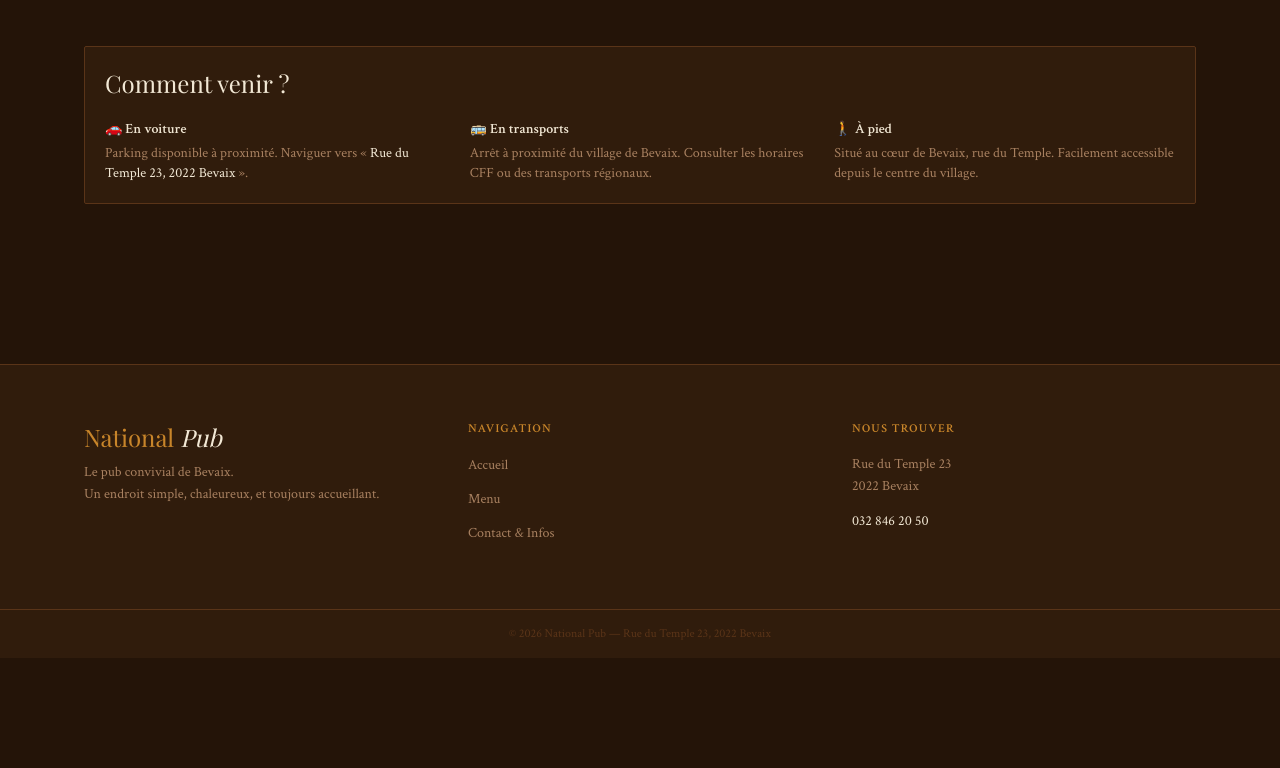
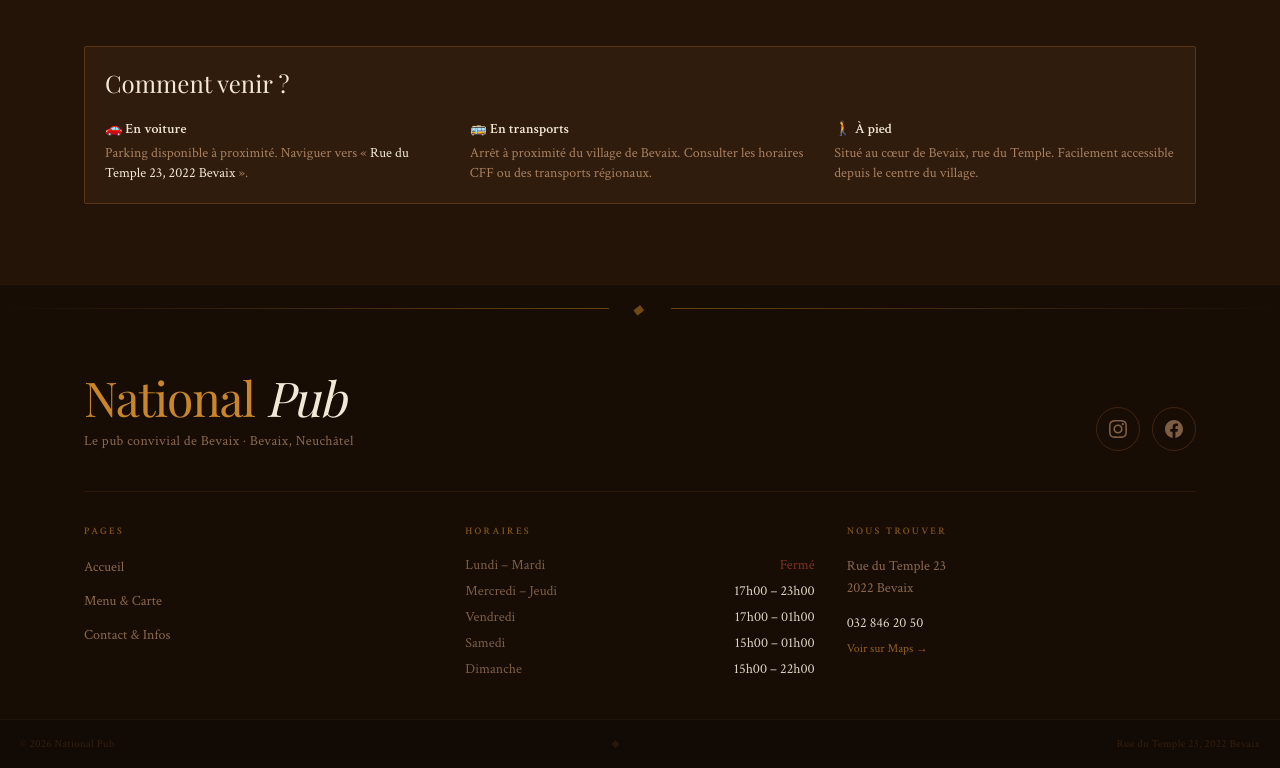
Before and after one commit to Blankaaa91/national-pub, a Next.js app: page /contact in a window 1280 px wide. Shown: the part 1376-2144 px from the top of the page. Before the commit the page ends 2034 px from the top, so only its background shows below. Built offline with nearby package versions, Linux system fonts and the light colour scheme.

Commit message:
init projet

```diff
--- a/app/page.tsx
+++ b/app/page.tsx
@@ -64,27 +64,25 @@ export default function HomePage() {
             style={{ animationDelay: "0.4s" }}
           >
             <Link href="/menu" className="btn-primary">
-              🍺 Voir le menu
+              Voir le menu
+              <svg viewBox="0 0 24 24" fill="none" stroke="currentColor" strokeWidth="2" strokeLinecap="round" strokeLinejoin="round" className="w-4 h-4" aria-hidden="true"><path d="M5 12h14M12 5l7 7-7 7"/></svg>
             </Link>
             <Link href="/contact" className="btn-ghost">
-              📍 Nous trouver
+              Nous trouver
+              <svg viewBox="0 0 24 24" fill="none" stroke="currentColor" strokeWidth="2" strokeLinecap="round" strokeLinejoin="round" className="w-4 h-4" aria-hidden="true"><path d="M21 10c0 7-9 13-9 13s-9-6-9-13a9 9 0 0118 0z"/><circle cx="12" cy="10" r="3"/></svg>
             </Link>
           </div>
 
           {/* Quick info chips */}
           <div className="mt-14 flex flex-wrap gap-3" style={{ animationDelay: "0.55s" }}>
-            {[
-              { icon: "📍", text: PUB.address.full },
-              { icon: "📞", text: PUB.phone },
-            ].map((chip) => (
-              <div
-                key={chip.text}
-                className="flex items-center gap-2 text-pub-muted text-sm bg-pub-surface/60 backdrop-blur-sm border border-pub-border/60 rounded-full px-4 py-2"
-              >
-                <span aria-hidden="true">{chip.icon}</span>
-                {chip.text}
-              </div>
-            ))}
+            <div className="flex items-center gap-2 text-pub-muted text-sm bg-pub-surface/60 backdrop-blur-sm border border-pub-border/60 rounded-full px-4 py-2">
+              <svg viewBox="0 0 24 24" fill="none" stroke="currentColor" strokeWidth="1.5" strokeLinecap="round" strokeLinejoin="round" className="w-3.5 h-3.5 text-pub-accent/70 flex-shrink-0" aria-hidden="true"><path d="M21 10c0 7-9 13-9 13s-9-6-9-13a9 9 0 0118 0z"/><circle cx="12" cy="10" r="3"/></svg>
+              {PUB.address.full}
+            </div>
+            <a href={PUB.phoneHref} className="flex items-center gap-2 text-pub-muted text-sm bg-pub-surface/60 backdrop-blur-sm border border-pub-border/60 rounded-full px-4 py-2 hover:border-pub-accent/40 hover:text-pub-cream transition-colors duration-200">
+              <svg viewBox="0 0 24 24" fill="none" stroke="currentColor" strokeWidth="1.5" strokeLinecap="round" strokeLinejoin="round" className="w-3.5 h-3.5 text-pub-accent/70 flex-shrink-0" aria-hidden="true"><path d="M22 16.92v3a2 2 0 01-2.18 2 19.79 19.79 0 01-8.63-3.07A19.5 19.5 0 013.93 9.93a19.79 19.79 0 01-3.07-8.67A2 2 0 012.84 1h3a2 2 0 012 1.72 12.84 12.84 0 00.7 2.81 2 2 0 01-.45 2.11L7.09 8.62a16 16 0 006.29 6.29l.97-.97a2 2 0 012.11-.45 12.84 12.84 0 002.81.7A2 2 0 0122 16.92z"/></svg>
+              {PUB.phone}
+            </a>
           </div>
         </div>
       </section>
@@ -230,7 +228,8 @@ export default function HomePage() {
 
         <ScrollReveal delay={200} className="text-center mt-12">
           <Link href="/menu" className="btn-primary">
-            🍺 Voir toute la carte
+            Voir toute la carte
+            <svg viewBox="0 0 24 24" fill="none" stroke="currentColor" strokeWidth="2" strokeLinecap="round" strokeLinejoin="round" className="w-4 h-4" aria-hidden="true"><path d="M5 12h14M12 5l7 7-7 7"/></svg>
           </Link>
         </ScrollReveal>
       </section>
@@ -251,7 +250,7 @@ export default function HomePage() {
             {/* Address */}
             <ScrollReveal delay={0}>
               <div className="pub-card h-full">
-                <span className="text-2xl mb-4 block" aria-hidden="true">📍</span>
+                <svg viewBox="0 0 24 24" fill="none" stroke="currentColor" strokeWidth="1.5" strokeLinecap="round" strokeLinejoin="round" className="w-6 h-6 text-pub-accent mb-4" aria-hidden="true"><path d="M21 10c0 7-9 13-9 13s-9-6-9-13a9 9 0 0118 0z"/><circle cx="12" cy="10" r="3"/></svg>
                 <h3 className="font-display text-lg text-pub-cream mb-2">Adresse</h3>
                 <address className="not-italic text-pub-muted leading-relaxed">
                   {PUB.address.street}<br />
@@ -272,7 +271,7 @@ export default function HomePage() {
             {/* Hours */}
             <ScrollReveal delay={80}>
               <div className="pub-card h-full">
-                <span className="text-2xl mb-4 block" aria-hidden="true">🕐</span>
+                <svg viewBox="0 0 24 24" fill="none" stroke="currentColor" strokeWidth="1.5" strokeLinecap="round" strokeLinejoin="round" className="w-6 h-6 text-pub-accent mb-4" aria-hidden="true"><circle cx="12" cy="12" r="10"/><polyline points="12 6 12 12 16 14"/></svg>
                 <h3 className="font-display text-lg text-pub-cream mb-3">
                   Horaires
                   <span className="text-xs text-pub-muted font-body font-normal ml-2 italic">
@@ -295,14 +294,15 @@ export default function HomePage() {
             {/* Contact */}
             <ScrollReveal delay={160}>
               <div className="pub-card h-full flex flex-col">
-                <span className="text-2xl mb-4 block" aria-hidden="true">📞</span>
+                <svg viewBox="0 0 24 24" fill="none" stroke="currentColor" strokeWidth="1.5" strokeLinecap="round" strokeLinejoin="round" className="w-6 h-6 text-pub-accent mb-4" aria-hidden="true"><path d="M22 16.92v3a2 2 0 01-2.18 2 19.79 19.79 0 01-8.63-3.07A19.5 19.5 0 013.93 9.93a19.79 19.79 0 01-3.07-8.67A2 2 0 012.84 1h3a2 2 0 012 1.72 12.84 12.84 0 00.7 2.81 2 2 0 01-.45 2.11L7.09 8.62a16 16 0 006.29 6.29l.97-.97a2 2 0 012.11-.45 12.84 12.84 0 002.81.7A2 2 0 0122 16.92z"/></svg>
                 <h3 className="font-display text-lg text-pub-cream mb-2">Contact</h3>
                 <p className="text-pub-muted text-sm mb-5">
                   Pour réserver un espace ou poser une question, n&apos;hésitez pas à nous appeler.
                 </p>
                 <div className="mt-auto flex flex-col gap-3">
                   <a href={PUB.phoneHref} className="btn-primary justify-center">
-                    📞 {PUB.phone}
+                    <svg viewBox="0 0 24 24" fill="none" stroke="currentColor" strokeWidth="2" strokeLinecap="round" strokeLinejoin="round" className="w-4 h-4 flex-shrink-0" aria-hidden="true"><path d="M22 16.92v3a2 2 0 01-2.18 2 19.79 19.79 0 01-8.63-3.07A19.5 19.5 0 013.93 9.93a19.79 19.79 0 01-3.07-8.67A2 2 0 012.84 1h3a2 2 0 012 1.72 12.84 12.84 0 00.7 2.81 2 2 0 01-.45 2.11L7.09 8.62a16 16 0 006.29 6.29l.97-.97a2 2 0 012.11-.45 12.84 12.84 0 002.81.7A2 2 0 0122 16.92z"/></svg>
+                    {PUB.phone}
                   </a>
                   <Link href="/contact" className="btn-ghost justify-center">
                     Plus d&apos;infos
--- a/components/FloatingMenuButton.tsx
+++ b/components/FloatingMenuButton.tsx
@@ -38,7 +38,7 @@ export function FloatingMenuButton() {
         "
         aria-label="Voir le menu du National Pub"
       >
-        <span aria-hidden="true">🍺</span>
+        <svg viewBox="0 0 24 24" fill="none" stroke="currentColor" strokeWidth="2" strokeLinecap="round" strokeLinejoin="round" className="w-4 h-4 flex-shrink-0" aria-hidden="true"><line x1="8" y1="6" x2="21" y2="6"/><line x1="8" y1="12" x2="21" y2="12"/><line x1="8" y1="18" x2="21" y2="18"/><line x1="3" y1="6" x2="3.01" y2="6"/><line x1="3" y1="12" x2="3.01" y2="12"/><line x1="3" y1="18" x2="3.01" y2="18"/></svg>
         Voir le menu
       </Link>
     </div>
--- a/components/Footer.tsx
+++ b/components/Footer.tsx
@@ -1,37 +1,88 @@
 import Link from "next/link";
 import { PUB } from "@/constants/pub";
 
+function InstagramIcon({ className }: { className?: string }) {
+  return (
+    <svg viewBox="0 0 24 24" fill="currentColor" className={className} aria-hidden="true">
+      <path d="M12 2.163c3.204 0 3.584.012 4.85.07 3.252.148 4.771 1.691 4.919 4.919.058 1.265.069 1.645.069 4.849 0 3.205-.012 3.584-.069 4.849-.149 3.225-1.664 4.771-4.919 4.919-1.266.058-1.644.07-4.85.07-3.204 0-3.584-.012-4.849-.07-3.26-.149-4.771-1.699-4.919-4.92-.058-1.265-.07-1.644-.07-4.849 0-3.204.013-3.583.07-4.849.149-3.227 1.664-4.771 4.919-4.919 1.266-.057 1.645-.069 4.849-.069zm0-2.163c-3.259 0-3.667.014-4.947.072-4.358.2-6.78 2.618-6.98 6.98-.059 1.281-.073 1.689-.073 4.948 0 3.259.014 3.668.072 4.948.2 4.358 2.618 6.78 6.98 6.98 1.281.058 1.689.072 4.948.072 3.259 0 3.668-.014 4.948-.072 4.354-.2 6.782-2.618 6.979-6.98.059-1.28.073-1.689.073-4.948 0-3.259-.014-3.667-.072-4.947-.196-4.354-2.617-6.78-6.979-6.98-1.281-.059-1.69-.073-4.949-.073zm0 5.838c-3.403 0-6.162 2.759-6.162 6.162s2.759 6.163 6.162 6.163 6.162-2.759 6.162-6.163c0-3.403-2.759-6.162-6.162-6.162zm0 10.162c-2.209 0-4-1.79-4-4 0-2.209 1.791-4 4-4s4 1.791 4 4c0 2.21-1.791 4-4 4zm6.406-11.845c-.796 0-1.441.645-1.441 1.44s.645 1.44 1.441 1.44c.795 0 1.439-.645 1.439-1.44s-.644-1.44-1.439-1.44z" />
+    </svg>
+  );
+}
+
+function FacebookIcon({ className }: { className?: string }) {
+  return (
+    <svg viewBox="0 0 24 24" fill="currentColor" className={className} aria-hidden="true">
+      <path d="M24 12.073c0-6.627-5.373-12-12-12s-12 5.373-12 12c0 5.99 4.388 10.954 10.125 11.854v-8.385H7.078v-3.47h3.047V9.43c0-3.007 1.792-4.669 4.533-4.669 1.312 0 2.686.235 2.686.235v2.953H15.83c-1.491 0-1.956.925-1.956 1.874v2.25h3.328l-.532 3.47h-2.796v8.385C19.612 23.027 24 18.062 24 12.073z" />
+    </svg>
+  );
+}
+
 export function Footer() {
   return (
-    <footer className="bg-pub-surface border-t border-pub-border mt-20">
-      <div className="mx-auto max-w-6xl px-5 py-14 grid grid-cols-1 md:grid-cols-3 gap-10">
-        {/* Brand */}
+    <footer className="border-t border-pub-border/30" style={{ background: "#180D05" }}>
+      {/* Ornement décoratif */}
+      <div className="flex items-center" aria-hidden="true">
+        <div className="flex-1 h-px" style={{ background: "linear-gradient(to right, transparent, rgba(200,133,42,0.45))" }} />
+        <div className="px-6 py-3.5 text-pub-accent/50 text-sm font-display italic select-none tracking-[0.3em]">◆</div>
+        <div className="flex-1 h-px" style={{ background: "linear-gradient(to left, transparent, rgba(200,133,42,0.45))" }} />
+      </div>
+
+      <div className="mx-auto max-w-6xl px-5 pt-10 pb-10">
+        {/* Haut : marque + réseaux sociaux */}
+        <div className="flex flex-col md:flex-row md:items-end justify-between gap-6 mb-10">
           <div>
-          <p className="font-display text-2xl text-pub-cream mb-1">
+            <p className="font-display text-4xl md:text-5xl text-pub-cream leading-none tracking-tight">
               <span className="text-pub-accent">National</span>{" "}
               <span className="italic font-normal">Pub</span>
             </p>
-          <p className="text-pub-muted text-sm leading-relaxed mt-2">
-            {PUB.tagline}.<br />
-            Un endroit simple, chaleureux, et toujours accueillant.
+            <p className="text-pub-muted/80 text-sm mt-2.5 tracking-wide">
+              {PUB.tagline} · Bevaix, Neuchâtel
             </p>
           </div>
 
+          <div className="flex items-center gap-3">
+            {PUB.social.instagram && (
+              <a
+                href={PUB.social.instagram}
+                target="_blank"
+                rel="noopener noreferrer"
+                aria-label="Instagram — National Pub"
+                className="group w-11 h-11 rounded-full border border-pub-border/60 flex items-center justify-center text-pub-muted/70 hover:text-pub-cream hover:border-pub-accent/60 hover:bg-pub-surface transition-all duration-200"
+              >
+                <InstagramIcon className="w-[18px] h-[18px]" />
+              </a>
+            )}
+            {PUB.social.facebook && (
+              <a
+                href={PUB.social.facebook}
+                target="_blank"
+                rel="noopener noreferrer"
+                aria-label="Facebook — National Pub"
+                className="group w-11 h-11 rounded-full border border-pub-border/60 flex items-center justify-center text-pub-muted/70 hover:text-pub-cream hover:border-pub-accent/60 hover:bg-pub-surface transition-all duration-200"
+              >
+                <FacebookIcon className="w-[18px] h-[18px]" />
+              </a>
+            )}
+          </div>
+        </div>
+
+        {/* Grille infos */}
+        <div className="grid grid-cols-1 sm:grid-cols-3 gap-8 pt-8 border-t border-pub-border/30">
           {/* Navigation */}
           <nav aria-label="Navigation footer">
-          <p className="text-xs uppercase tracking-widest text-pub-accent font-semibold mb-4">
-            Navigation
+            <p className="text-[10px] uppercase tracking-[0.22em] text-pub-accent/60 font-semibold mb-4">
+              Pages
             </p>
             <ul className="flex flex-col gap-2.5" role="list">
               {[
                 { href: "/",        label: "Accueil" },
-              { href: "/menu",    label: "Menu" },
+                { href: "/menu",    label: "Menu & Carte" },
                 { href: "/contact", label: "Contact & Infos" },
               ].map((link) => (
                 <li key={link.href}>
                   <Link
                     href={link.href}
-                  className="text-pub-muted hover:text-pub-cream transition-colors duration-200 text-sm"
+                    className="text-pub-muted/80 hover:text-pub-cream transition-colors duration-200 text-sm"
                   >
                     {link.label}
                   </Link>
@@ -40,60 +91,63 @@ export function Footer() {
             </ul>
           </nav>
 
-        {/* Contact */}
+          {/* Horaires */}
           <div>
-          <p className="text-xs uppercase tracking-widest text-pub-accent font-semibold mb-4">
+            <p className="text-[10px] uppercase tracking-[0.22em] text-pub-accent/60 font-semibold mb-4">
+              Horaires
+            </p>
+            <ul className="flex flex-col gap-1.5" role="list">
+              {PUB.hours.map((h) => (
+                <li key={h.days} className="flex justify-between gap-2 text-sm">
+                  <span className="text-pub-muted/70">{h.days}</span>
+                  <span className={`font-medium ${h.time === "Fermé" ? "text-pub-brick/90" : "text-pub-cream/90"}`}>
+                    {h.time}
+                  </span>
+                </li>
+              ))}
+            </ul>
+          </div>
+
+          {/* Adresse */}
+          <div>
+            <p className="text-[10px] uppercase tracking-[0.22em] text-pub-accent/60 font-semibold mb-4">
               Nous trouver
             </p>
-          <address className="not-italic text-pub-muted text-sm leading-relaxed">
+            <address className="not-italic text-pub-muted/80 text-sm leading-relaxed">
               <p>{PUB.address.street}</p>
-            <p>
-              {PUB.address.zip} {PUB.address.city}
-            </p>
+              <p>{PUB.address.zip} {PUB.address.city}</p>
               <a
                 href={PUB.phoneHref}
-              className="mt-3 block text-pub-cream hover:text-pub-accent transition-colors duration-200"
+                className="mt-3 block text-pub-cream/90 hover:text-pub-accent transition-colors duration-200"
                 aria-label={`Appeler le ${PUB.phone}`}
               >
                 {PUB.phone}
               </a>
-          </address>
-
-          {/* Social placeholders */}
-          <div className="flex gap-3 mt-5">
-            {PUB.social.facebook && (
               <a
-                href={PUB.social.facebook}
+                href={PUB.mapsDirections}
                 target="_blank"
                 rel="noopener noreferrer"
-                className="text-pub-muted hover:text-pub-accent transition-colors duration-200 text-sm"
-                aria-label="Facebook"
+                className="mt-1.5 block text-pub-accent/70 hover:text-pub-accent text-xs transition-colors duration-200"
               >
-                Facebook
+                Voir sur Maps →
               </a>
-            )}
-            {PUB.social.instagram && (
-              <a
-                href={PUB.social.instagram}
-                target="_blank"
-                rel="noopener noreferrer"
-                className="text-pub-muted hover:text-pub-accent transition-colors duration-200 text-sm"
-                aria-label="Instagram"
-              >
-                Instagram
-              </a>
-            )}
-            {!PUB.social.facebook && !PUB.social.instagram && (
-              <p className="text-pub-border text-xs italic">
-                {/* Réseaux sociaux à ajouter dans constants/pub.ts */}
-              </p>
-            )}
+            </address>
           </div>
         </div>
       </div>
 
-      <div className="border-t border-pub-border px-5 py-4 text-center text-pub-border text-xs">
-        © {new Date().getFullYear()} {PUB.name} — {PUB.address.full}
+      {/* Barre copyright */}
+      <div
+        className="border-t border-pub-border/20 px-5 py-4 flex flex-col sm:flex-row items-center justify-between gap-2"
+        style={{ background: "rgba(0,0,0,0.25)" }}
+      >
+        <span className="text-pub-border/50 text-[11px] tracking-wide">
+          © {new Date().getFullYear()} {PUB.name}
+        </span>
+        <span className="text-pub-border/30 text-[11px] hidden sm:block" aria-hidden="true">◆</span>
+        <span className="text-pub-border/50 text-[11px] tracking-wide">
+          {PUB.address.full}
+        </span>
       </div>
     </footer>
   );
--- a/constants/pub.ts
+++ b/constants/pub.ts
@@ -19,10 +19,9 @@ export const PUB = {
   mapsEmbed: "https://www.google.com/maps?q=Rue+du+Temple+23+2022+Bevaix&output=embed",
   mapsDirections: "https://www.google.com/maps/dir/?api=1&destination=Rue+du+Temple+23+2022+Bevaix",
 
-  // Social media — add your handles or remove unused ones
   social: {
-    facebook:  null, // e.g. "https://facebook.com/nationalpubbevaix"
-    instagram: null, // e.g. "https://instagram.com/nationalpub"
+    facebook:  "https://www.facebook.com/leseb71/?locale=fr_FR",
+    instagram: "https://www.instagram.com/nationalpubevaix/",
   },
 
   // Opening hours — PLACEHOLDER, replace with real hours
```
Also changed, not shown: components/Navbar.tsx (+8 -2 lines), .claude/claude.md (added), .claude/settings.local.json (added), 2 other files (tests, documents, lock files or other folders). Lines whose indentation alone changed are shown as unchanged.
